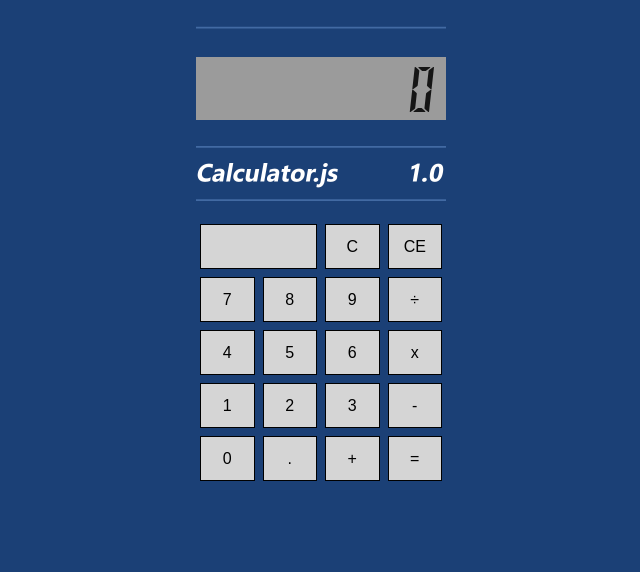
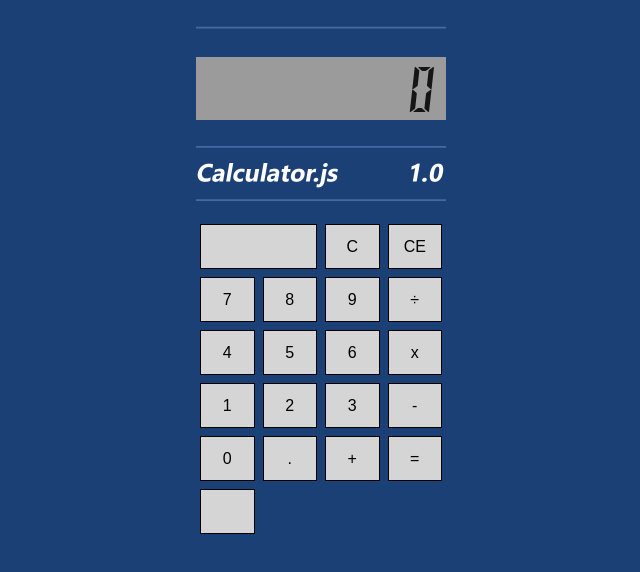
Before and after one commit to Wilcolab/Anythink-Market-nutd0qnm, a website: page public/index.html in a window 1280 px wide. Shown: the whole page, without its empty margins (319-959 px from the left). Drawn offline with Linux system fonts and the light colour scheme.

Commit message:
Add power button to calculator UI using GitHub Copilot

```diff
--- a/public/index.html
+++ b/public/index.html
@@ -41,6 +41,8 @@
             <button class="btn" onClick="equalPressed()">=</button>
 
             <!-- TODO: Buttons -->
+            <!-- add a button for a power (or exponential) function -->
+             <button class="btn" onClick="operationPressed('^')"></button>
           </div>
         </div>
       </div>
```
